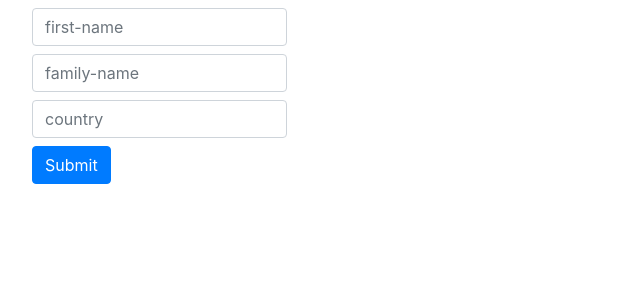
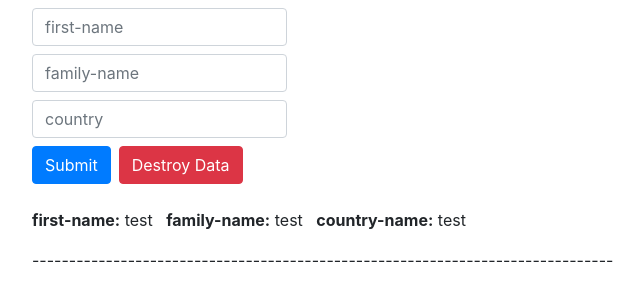
Before and after one commit to harsh-sakariya/angular_exercises, an Angular app: page / in a window 1280 px wide. Shown: the top 300 px of the page, without its empty margins (53-697 px from the left). Built offline with nearby package versions, Linux system fonts and the light colour scheme.

Commit message:
exercise-3 of chapter-5 [3) create component lifecycle example and implement all method with example(also write when your lifecycle method will be called in comment as per your example , also use viewChild and contentChild in same examp ]

```diff
--- a/src/app/admin/admin.component.html
+++ b/src/app/admin/admin.component.html
@@ -1,11 +1,4 @@
-<div class="container">
-    <div class="row">
-        <div class="col-3">
-            <app-user (onUserCreated)="storeUserData($event)"></app-user>
-        </div>
-    </div>
-    <br>
-    <p *ngFor="let userData of usersData">
-        <b>First-name:</b> {{userData.firstName}} <b>Family-name:</b> {{userData.familyName}} <b>Country-name:</b> {{userData.countryName}}
-    </p>
-</div>
+<p #showData>
+    <b>first-name:</b> {{user.firstName}} &nbsp;  <b>family-name:</b> {{user.familyName}} &nbsp; <b>country-name:</b> {{user.countryName}}
+</p>
+<ng-content></ng-content>
--- a/src/app/admin/admin.component.ts
+++ b/src/app/admin/admin.component.ts
@@ -1,20 +1,83 @@
-import { Component, OnInit, Input } from '@angular/core';
+import {
+  Component,
+  OnInit,
+  Input,
+  OnChanges,
+  DoCheck,
+  SimpleChanges,
+  AfterContentInit,
+  AfterContentChecked,
+  AfterViewInit,
+  AfterViewChecked,
+  OnDestroy,
+  ViewChild,
+  ElementRef,
+  ContentChild
+} from '@angular/core';
 
 @Component({
   selector: 'app-admin',
   templateUrl: './admin.component.html',
   styleUrls: ['./admin.component.css']
 })
-export class AdminComponent implements OnInit {
-  usersData = [];
+export class AdminComponent implements
+OnInit,
+OnChanges,
+DoCheck,
+AfterContentInit,
+AfterContentChecked,
+AfterViewInit,
+AfterViewChecked,
+OnDestroy
+{
+  @Input() user: {firstName: string, familyName: string, countryName: string};
+  @ViewChild('showData') userInfo: ElementRef;
+  @ContentChild('contentPara',{static: true}) contentPara: ElementRef;
 
-  storeUserData(data: {firstName: string, familyName: string, countryName: string}){
-    this.usersData.push(data);
+  constructor() {
   }
 
-  constructor() { }
+  //run when @Input() modified otherwise not
+  ngOnChanges(changes: SimpleChanges){
+    console.log("ngOnChanges called");
+    console.log(changes);
+  }
 
+  //If ngOnChanges is available then it's run immediately after ngOnChanges else it's run after constructor
   ngOnInit(): void {
+    console.log("ngOnInit called");
+  }
+
+  //It's called immediately after ngOnInit and every change after ngOnChanges
+  ngDoCheck(){
+    console.log("ngDoCheck called");
+  }
+
+  //call after ngDoCheck
+  ngAfterContentInit(){
+    console.log("ngAfterContentInit called");
+    console.log(this.contentPara.nativeElement.textContent);
+  }
+
+  //call after ngAfterContentInit
+  ngAfterContentChecked(){
+    console.log("ngAfterContentChecked called");
+  }
+
+  //call after ngAfterContentChecked
+  ngAfterViewInit(){
+    console.log("ngAfterViewInit called");
+    console.log(this.userInfo.nativeElement.textContent);
+  }
+
+  //call after ngAfterViewInit
+  ngAfterViewChecked(){
+    console.log("ngAfterViewChecked called");
+  }
+
+  //call before angular destroy directive
+  ngOnDestroy(){
+    console.log("ngOnDestroy called");
   }
 
 }
--- a/src/app/app.component.html
+++ b/src/app/app.component.html
@@ -1 +1,14 @@
-<app-admin></app-admin>
+<div class="container">
+    <div class="row">
+        <div class="col-3">
+            <app-user (onUserCreated)="storeUserData($event)"></app-user>
+            <button class="btn btn-danger mx-2" (click)="destroyData()">Destroy Data</button>
+        </div>
+    </div>
+    <br>
+    <p *ngFor="let userData of usersData" >
+        <app-admin [user]="userData">
+            <p #contentPara>-------------------------------------------------------------------------------</p>
+        </app-admin>
+    </p>
+</div>
--- a/src/app/app.component.ts
+++ b/src/app/app.component.ts
@@ -1,4 +1,4 @@
-import { Component } from '@angular/core';
+import { Component} from '@angular/core';
 
 @Component({
   selector: 'app-root',
@@ -6,5 +6,14 @@ import { Component } from '@angular/core';
   styleUrls: ['./app.component.css']
 })
 export class AppComponent {
+  usersData = [{firstName: "test", familyName: "test", countryName: "test"}];
+
+  storeUserData(data: {firstName: string, familyName: string, countryName: string}){
+    this.usersData.push(data);
+  }
+
+  destroyData(){
+    this.usersData.splice(0,1);
+  }
 
 }
--- a/src/app/user/user.component.ts
+++ b/src/app/user/user.component.ts
@@ -1,4 +1,4 @@
-import { Component, OnInit, ViewChild, Output, EventEmitter } from '@angular/core';
+import { Component, OnInit, ViewChild, Output, EventEmitter, ElementRef, SimpleChanges, OnChanges } from '@angular/core';
 
 
 @Component({
@@ -6,9 +6,9 @@ import { Component, OnInit, ViewChild, Output, EventEmitter } from '@angular/cor
   templateUrl: './user.component.html',
   styleUrls: ['./user.component.css']
 })
-export class UserComponent implements OnInit {
+export class UserComponent implements OnInit, OnChanges {
   @Output('onUserCreated') enteredUserData = new EventEmitter<{firstName: string, familyName: string, countryName: string}>();
-  @ViewChild('firstName') firstName
+  @ViewChild('firstName') firstName: ElementRef
 
 
   onSubmit(familyName, countryName){
@@ -24,4 +24,9 @@ export class UserComponent implements OnInit {
   ngOnInit(): void {
   }
 
+  ngOnChanges(change: SimpleChanges){
+    console.log('ngOnChanges');
+    console.log(change);
+  }
+
 }
```
